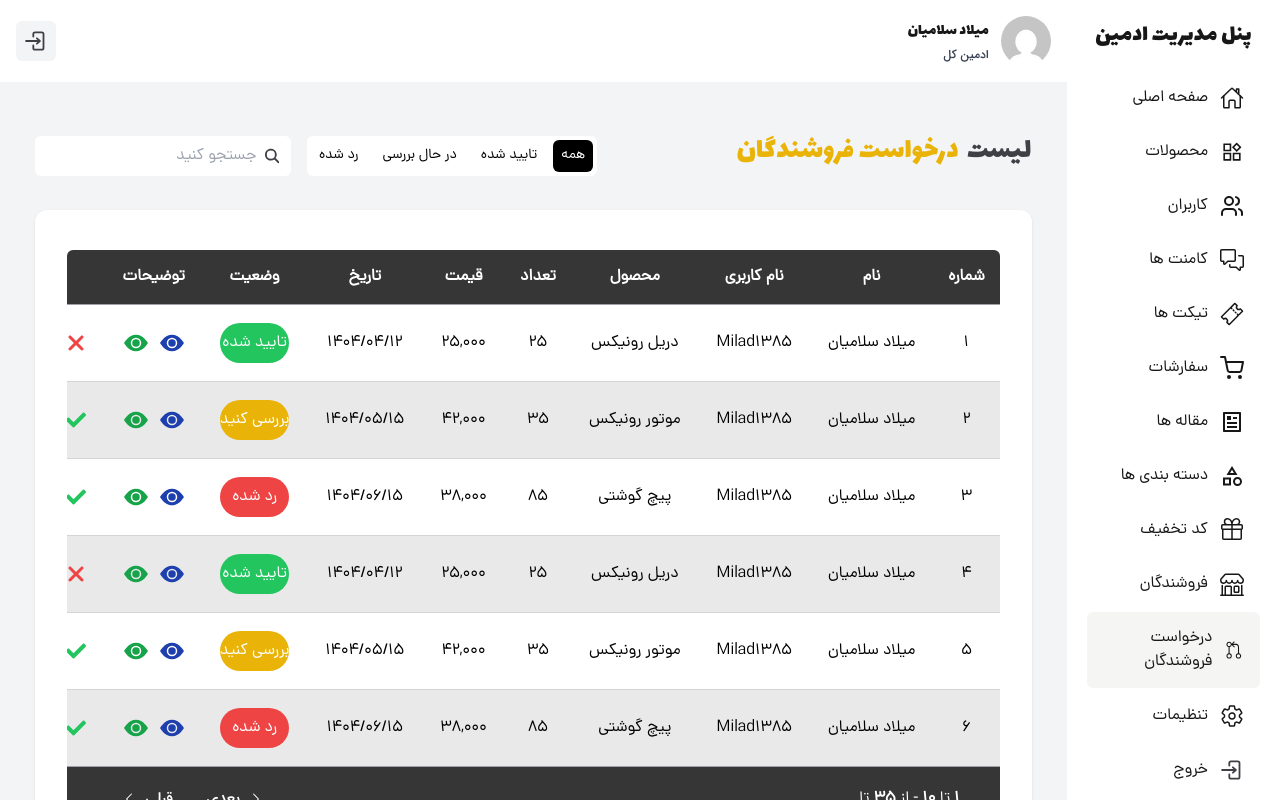
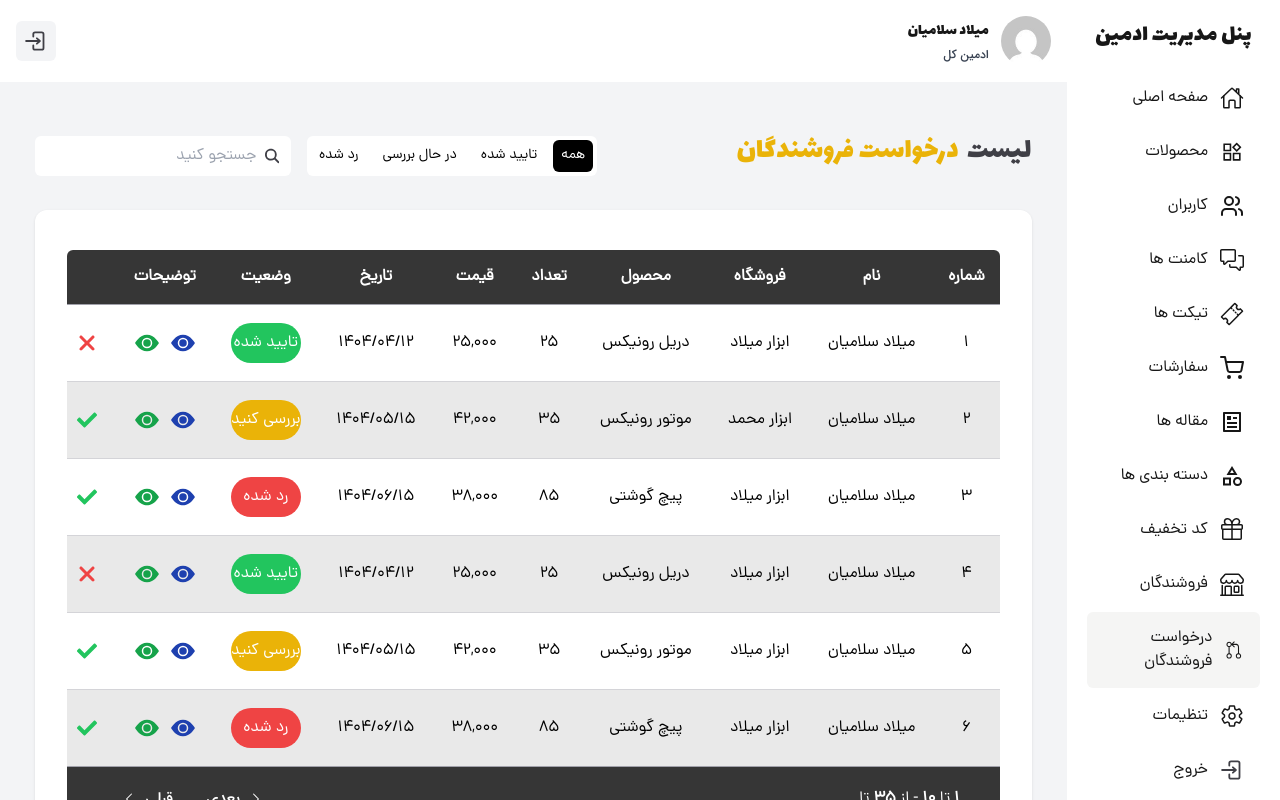
Before and after one commit to milad1385/tool-shop, a Next.js app: page /p-admin/sellers-request in a window 1280 px wide. Built offline with nearby package versions, Linux system fonts and the light colour scheme.

Commit message:
change seller request table structure

```diff
--- a/src/components/templates/p-admin/SellerRequestList.tsx
+++ b/src/components/templates/p-admin/SellerRequestList.tsx
@@ -13,7 +13,8 @@ function SellerRequestList() {
           <Table.Header>
             <th>شماره</th>
             <th>نام</th>
-            <th>نام کاربری</th>
+
+            <th>فروشگاه</th>
             <th>محصول</th>
             <th>تعداد</th>
             <th>قیمت</th>
@@ -27,7 +28,7 @@ function SellerRequestList() {
             <Table.Row>
               <td>1</td>
               <td>میلاد سلامیان</td>
-              <td>Milad1385</td>
+              <td>ابزار میلاد</td>
               <td>دریل رونیکس</td>
               <td>25</td>
 
@@ -56,7 +57,7 @@ function SellerRequestList() {
             <Table.Row>
               <td>2</td>
               <td>میلاد سلامیان</td>
-              <td>Milad1385</td>
+              <td>ابزار محمد</td>
               <td>موتور رونیکس</td>
               <td>35</td>
 
@@ -85,7 +86,7 @@ function SellerRequestList() {
             <Table.Row>
               <td>3</td>
               <td>میلاد سلامیان</td>
-              <td>Milad1385</td>
+              <td>ابزار میلاد</td>
               <td>پیچ گوشتی</td>
               <td>85</td>
 
@@ -114,7 +115,7 @@ function SellerRequestList() {
             <Table.Row>
               <td>4</td>
               <td>میلاد سلامیان</td>
-              <td>Milad1385</td>
+              <td>ابزار میلاد</td>
               <td>دریل رونیکس</td>
               <td>25</td>
 
@@ -143,7 +144,7 @@ function SellerRequestList() {
             <Table.Row>
               <td>5</td>
               <td>میلاد سلامیان</td>
-              <td>Milad1385</td>
+              <td>ابزار میلاد</td>
               <td>موتور رونیکس</td>
               <td>35</td>
 
@@ -172,7 +173,7 @@ function SellerRequestList() {
             <Table.Row>
               <td>6</td>
               <td>میلاد سلامیان</td>
-              <td>Milad1385</td>
+              <td>ابزار میلاد</td>
               <td>پیچ گوشتی</td>
               <td>85</td>
 
```
